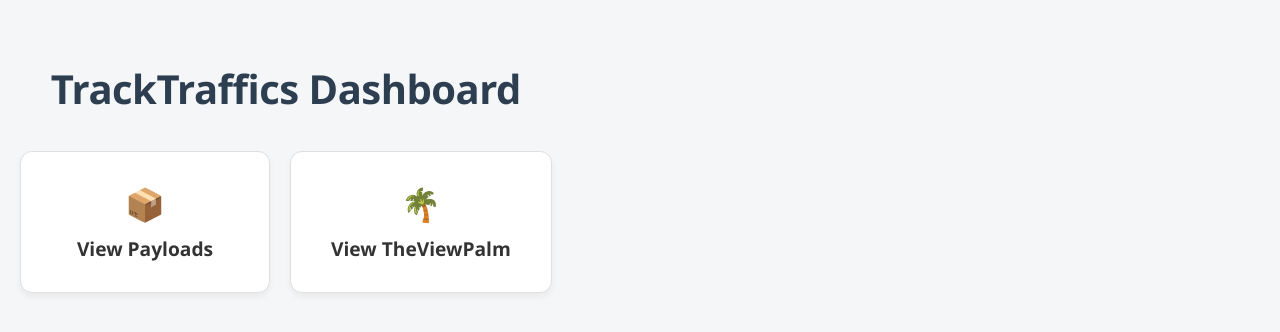
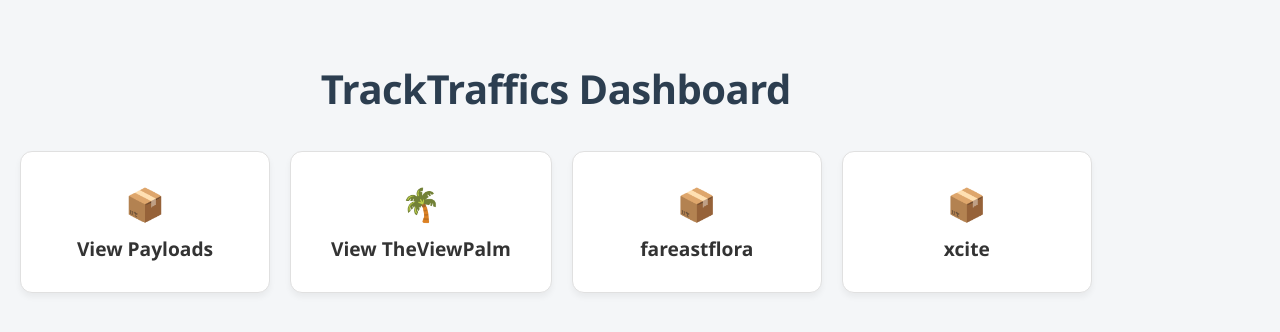
Before and after one commit to kiyaanmarketing/Dashboard, a React (Vite) app: page / in a window 1280 px wide. Shown: the top 332 px of the page. Built offline with nearby package versions, Linux system fonts and the light colour scheme.

Commit message:
add 2 more campgin

```diff
--- a/src/App.jsx
+++ b/src/App.jsx
@@ -133,6 +133,22 @@
               <span className="btn-icon">🌴</span>
               <span className="btn-text">View TheViewPalm</span>
             </button>
+              {/* Button 3 */}
+            <button
+              className="nav-card-btn"
+              onClick={() => setSelectedComponent('fareastflora')}
+            >
+              <span className="btn-icon">📦</span>
+              <span className="btn-text">fareastflora</span>
+            </button>
+              {/* Button 4 */}
+            <button
+              className="nav-card-btn"
+              onClick={() => setSelectedComponent('xcite')}
+            >
+              <span className="btn-icon">📦</span>
+              <span className="btn-text">xcite</span>
+            </button>
           </div>
         </div>
       ) : (
@@ -141,11 +157,11 @@
           {selectedComponent === 'mypayloads' && (
             <>
             <ClicksSummary
-            dataUrl="https://tracktraffics.com/api/mypayloads"
+            dataUrl="https://tracktraffics.com/api/get?collection=mypayloads"
               goHome={handleBackToHome}
             />
             <PayloadTable
-              dataUrl="https://tracktraffics.com/api/mypayloads"
+              dataUrl="https://tracktraffics.com/api/get?collection=mypayloads"
               goHome={handleBackToHome}
             />
             </>
@@ -154,15 +170,41 @@
           {selectedComponent === 'mytheviewpalm' && (
             <>
              <ClicksSummary
-            dataUrl="https://tracktraffics.com/api/mytheviewpalm"
+            dataUrl="https://tracktraffics.com/api/get?collection=mytheviewpalm"
               goHome={handleBackToHome}
             />
             <PayloadTable
-              dataUrl="https://tracktraffics.com/api/mytheviewpalm"
+              dataUrl="https://tracktraffics.com/api/get?collection=mytheviewpalm"
               goHome={handleBackToHome}
             />
             </>
           )}
+            {selectedComponent === 'fareastflora' && (
+            <>
+             <ClicksSummary
+            dataUrl="https://tracktraffics.com/api/get?collection=fareastflora"
+              goHome={handleBackToHome}
+            />
+            <PayloadTable
+              dataUrl="https://tracktraffics.com/api/get?collection=fareastflora"
+              goHome={handleBackToHome}
+            />
+            </>
+          )}
+
+            {selectedComponent === 'xcite' && (
+            <>
+             <ClicksSummary
+            dataUrl="https://tracktraffics.com/api/get?collection=xcite"
+              goHome={handleBackToHome}
+            />
+            <PayloadTable
+              dataUrl="https://tracktraffics.com/api/get?collection=xcite"
+              goHome={handleBackToHome}
+            />
+            </>
+          )}
+
         </div>
       )}
     </div>
```
